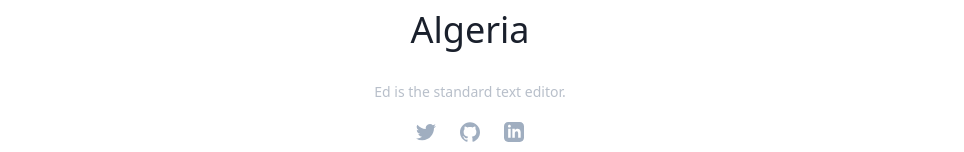
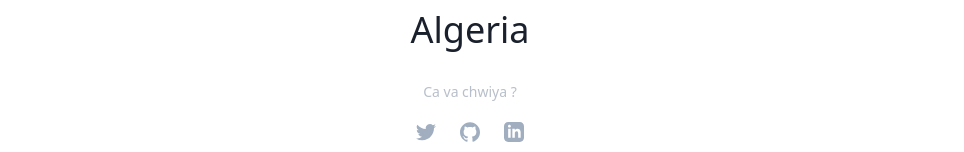
Before and after one commit to KRIMOD/clone-ws-filip, a Next.js app: page / in a window 1280 px wide. Shown: the part 195-347 px from the top of the page, without its empty margins (170-1134 px from the left). Built offline with nearby package versions, Linux system fonts and the light colour scheme; no server answers; what miragejs would draw is missing.

Commit message:
updated links and quote

```diff
--- a/pages/index.js
+++ b/pages/index.js
@@ -16,11 +16,11 @@ export default Index
 const About = () => (
   <div className='flex flex-col items-center justify-center py-32'>
     <h1 className='text-4xl font-light px-6 text-center pt-4'>Hi! I'm <span className='text-deepLilac font-semibold'>Krimo Temam</span>, a software developer living in Algeria</h1>
-    <p className='text-gray-600 text-opacity-50 pt-6 text-sm'>Ed is the standard text editor.</p>
+    <p className='text-gray-600 text-opacity-50 pt-6 text-sm'>Ca va chwiya ?</p>
     <div className='flex text-gray-500 pt-3'>
-      <a href='#' className='p-2 transition duration-200 ease-in-out hover:text-white hover:bg-deepLilac border-0 rounded-sm'><Twitter className='h-5 w-5 ' /></a>
-      <a href='#' className='ml-2 p-2 transition duration-200 ease-in-out hover:text-white hover:bg-deepLilac border-0 rounded-sm'><GitHub className='h-5 w-5  ' /></a>
-      <a href='#' className='ml-2 p-2 transition duration-200 ease-in-out hover:text-white hover:bg-deepLilac border-0 rounded-sm'><Linkedin className='h-5 w-5' /></a>
+      <a href='https://twitter.com/KrimoTemam' className='p-2 transition duration-200 ease-in-out hover:text-white hover:bg-deepLilac border-0 rounded-sm'><Twitter className='h-5 w-5 ' /></a>
+      <a href='http://github.com/krimod' className='ml-2 p-2 transition duration-200 ease-in-out hover:text-white hover:bg-deepLilac border-0 rounded-sm'><GitHub className='h-5 w-5  ' /></a>
+      <a href='https://www.linkedin.com/in/mamar-abdelkrim-temam/' className='ml-2 p-2 transition duration-200 ease-in-out hover:text-white hover:bg-deepLilac border-0 rounded-sm'><Linkedin className='h-5 w-5' /></a>
     </div>
   </div>
 )
```
